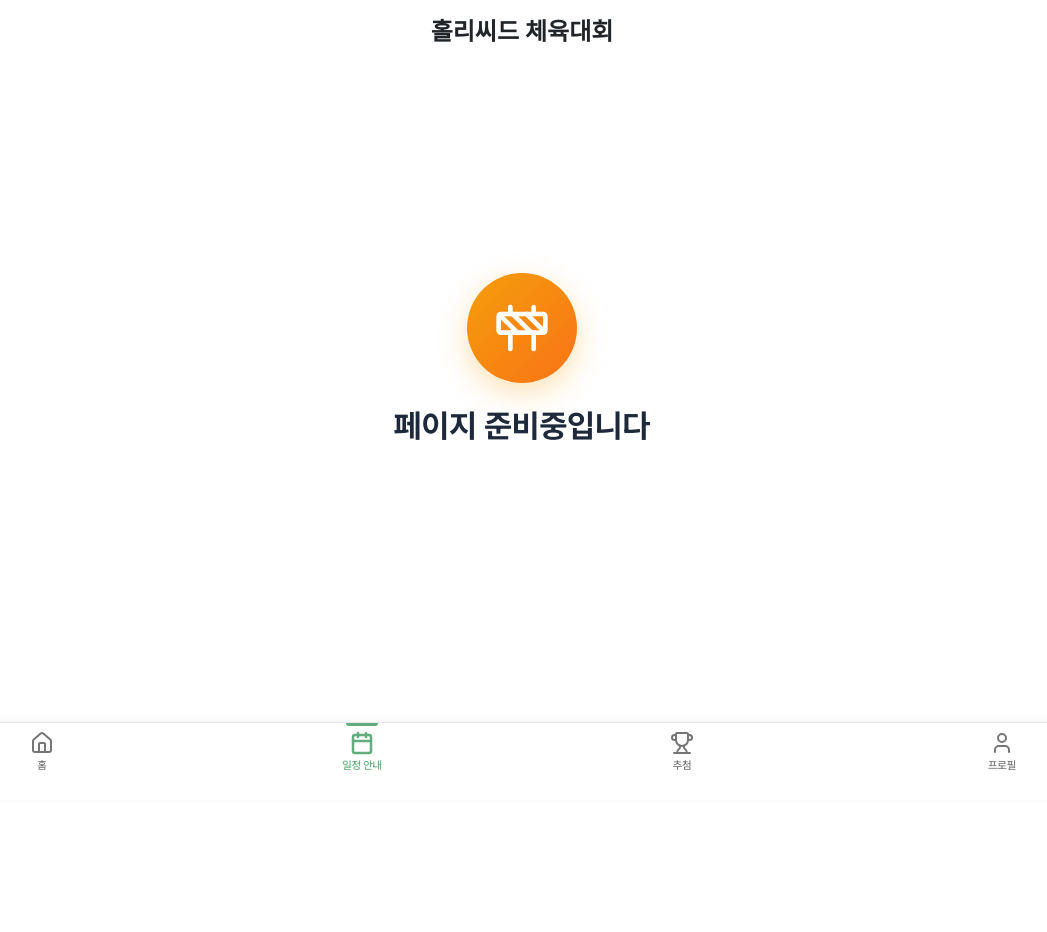
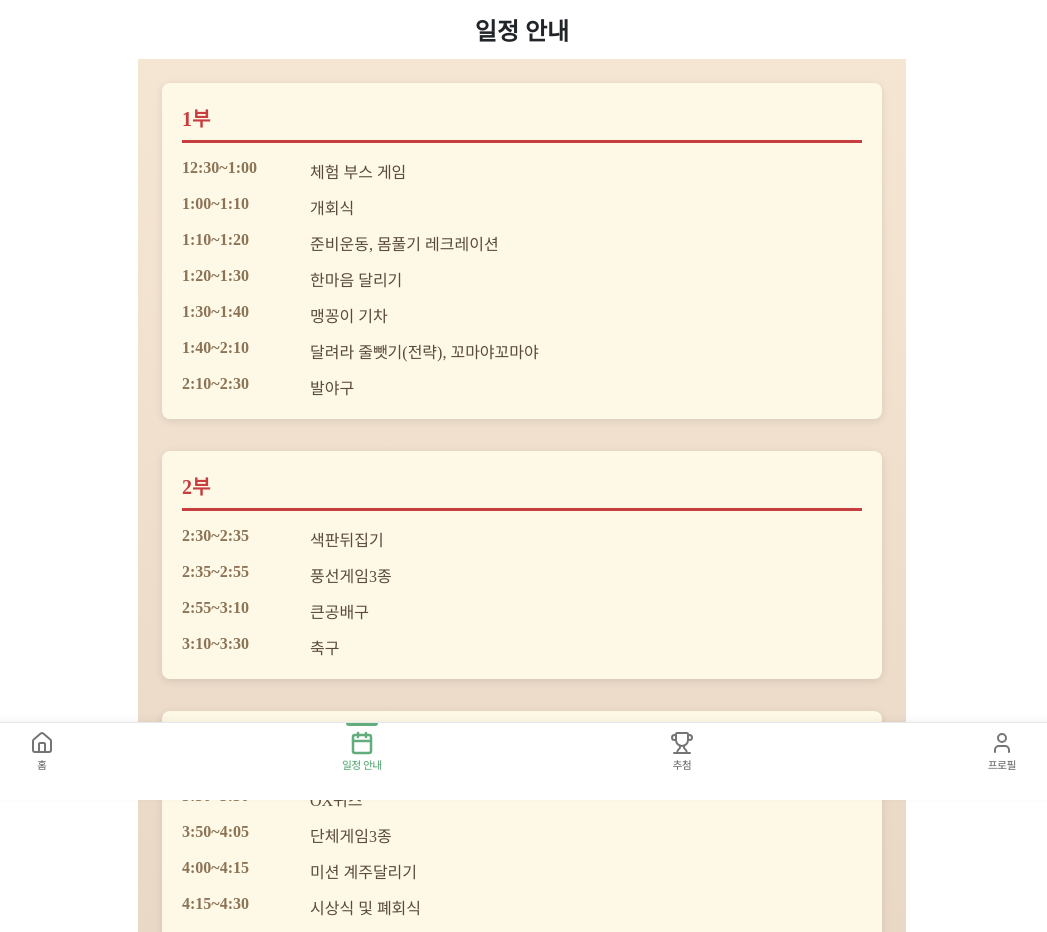
Before and after one commit to CH4MD0M/holyseed-sports-day, a Next.js app: page /schedule in a window 1280 px wide. Shown: the top 932 px of the page, without its empty margins (118-1165 px from the left). Before the commit the page ends 800 px from the top, so only its background shows below. Built offline with nearby package versions, Linux system fonts and the light colour scheme.

Commit message:
feat: 일정안내 페이지 구현

```diff
--- a/src/app/schedule/page.tsx
+++ b/src/app/schedule/page.tsx
@@ -1,9 +1,126 @@
 'use client';
 
-import ComingSoonPage from '@/components/coming-soon/coming-soon';
+import MainLayout from '@/components/layout/main-layout';
+import styles from './schedule-page.module.css';
+import { motion } from 'framer-motion';
 
 const SchedulePage = () => {
-  return <ComingSoonPage />;
+  const containerVariants = {
+    hidden: { opacity: 0 },
+    visible: {
+      opacity: 1,
+      transition: {
+        staggerChildren: 0.2,
+      },
+    },
+  };
+
+  const sectionVariants = {
+    hidden: { opacity: 0, y: 30 },
+    visible: {
+      opacity: 1,
+      y: 0,
+      transition: {
+        duration: 0.6,
+      },
+    },
+  };
+
+  return (
+    <MainLayout title="일정 안내">
+      <motion.div
+        className={styles.container}
+        variants={containerVariants}
+        initial="hidden"
+        animate="visible"
+      >
+        {/* 1부 */}
+        <motion.div className={styles.section} variants={sectionVariants}>
+          <h2 className={styles.sectionTitle}>1부</h2>
+          <div className={styles.scheduleList}>
+            <div className={styles.scheduleItem}>
+              <span className={styles.time}>12:30~1:00</span>
+              <span>체험 부스 게임</span>
+            </div>
+            <div className={styles.scheduleItem}>
+              <span className={styles.time}>1:00~1:10</span>
+              <span>개회식</span>
+            </div>
+            <div className={styles.scheduleItem}>
+              <span className={styles.time}>1:10~1:20</span>
+              <span>준비운동, 몸풀기 레크레이션</span>
+            </div>
+            <div className={styles.scheduleItem}>
+              <span className={styles.time}>1:20~1:30</span>
+              <span>한마음 달리기</span>
+            </div>
+            <div className={styles.scheduleItem}>
+              <span className={styles.time}>1:30~1:40</span>
+              <span>맹꽁이 기차</span>
+            </div>
+            <div className={styles.scheduleItem}>
+              <span className={styles.time}>1:40~2:10</span>
+              <span>달려라 줄뺏기(전략), 꼬마야꼬마야</span>
+            </div>
+            <div className={styles.scheduleItem}>
+              <span className={styles.time}>2:10~2:30</span>
+              <span>발야구</span>
+            </div>
+          </div>
+        </motion.div>
+
+        {/* 2부 */}
+        <motion.div className={styles.section} variants={sectionVariants}>
+          <h2 className={styles.sectionTitle}>2부</h2>
+          <div className={styles.scheduleList}>
+            <div className={styles.scheduleItem}>
+              <span className={styles.time}>2:30~2:35</span>
+              <span>색판뒤집기</span>
+            </div>
+            <div className={styles.scheduleItem}>
+              <span className={styles.time}>2:35~2:55</span>
+              <span>풍선게임3종</span>
+            </div>
+            <div className={styles.scheduleItem}>
+              <span className={styles.time}>2:55~3:10</span>
+              <span>큰공배구</span>
+            </div>
+            <div className={styles.scheduleItem}>
+              <span className={styles.time}>3:10~3:30</span>
+              <span>축구</span>
+            </div>
+          </div>
+        </motion.div>
+
+        {/* 3부 */}
+        <motion.div className={styles.section} variants={sectionVariants}>
+          <h2 className={styles.sectionTitle}>3부</h2>
+          <div className={styles.scheduleList}>
+            <div className={styles.scheduleItem}>
+              <span className={styles.time}>3:30~3:50</span>
+              <span>OX퀴즈</span>
+            </div>
+            <div className={styles.scheduleItem}>
+              <span className={styles.time}>3:50~4:05</span>
+              <span>단체게임3종</span>
+            </div>
+            <div className={styles.scheduleItem}>
+              <span className={styles.time}>4:00~4:15</span>
+              <span>미션 계주달리기</span>
+            </div>
+            <div className={styles.scheduleItem}>
+              <span className={styles.time}>4:15~4:30</span>
+              <span>시상식 및 폐회식</span>
+            </div>
+            <div className={styles.scheduleItem}>
+              <span className={styles.time}>4:30~</span>
+              <span>가정별 식사</span>
+            </div>
+          </div>
+        </motion.div>
+      </motion.div>
+    </MainLayout>
+  );
 };
 
 export default SchedulePage;
--- /dev/null
+++ b/src/app/schedule/schedule-page.module.css
@@ -0,0 +1,54 @@
+/* schedule.module.css */
+.container {
+  max-width: 768px;
+  margin: 0 auto;
+  padding: 24px;
+  padding-bottom: 100px;
+  background: linear-gradient(180deg, #f5e6d3 0%, #e8d5c4 100%);
+}
+
+.title {
+  font-size: 24px;
+  font-weight: bold;
+  text-align: center;
+  margin-bottom: 32px;
+  color: #c83e3e;
+}
+
+.section {
+  margin-bottom: 32px;
+  background-color: #fef9e7;
+  padding: 20px;
+  border-radius: 8px;
+  box-shadow: 0 2px 8px rgba(0, 0, 0, 0.1);
+}
+
+.sectionTitle {
+  font-family: 'SchoolSafetyWave';
+
+  font-size: 20px;
+  font-weight: bold;
+  margin-bottom: 16px;
+  padding-bottom: 8px;
+  border-bottom: 3px solid #c83e3e;
+  color: #c83e3e;
+}
+
+.scheduleList {
+  font-family: 'eunpyeongSagaDokseo';
+  font-size: 16px;
+  display: flex;
+  flex-direction: column;
+  gap: 12px;
+}
+
+.scheduleItem {
+  display: flex;
+  color: #5a4a3a;
+}
+
+.time {
+  width: 128px;
+  color: #8b7355;
+  font-weight: 600;
+}
--- a/src/lib/fonts.ts
+++ b/src/lib/fonts.ts
@@ -21,3 +21,13 @@ export const schoolSafetyWave = localFont({
   display: 'swap',
   variable: '--font-school-safety-wave',
 });
+
+export const eunpyeongSagaDokseo = localFont({
+  src: [
+    {
+      path: '../../public/fonts/EunpyeongSagaDogseoText-Regular.otf',
+      weight: 'normal',
+    },
+  ],
+  display: 'swap',
+});
```
Also changed, not shown: public/fonts/EunpyeongSagaDogseoText-Regular.otf (added).
